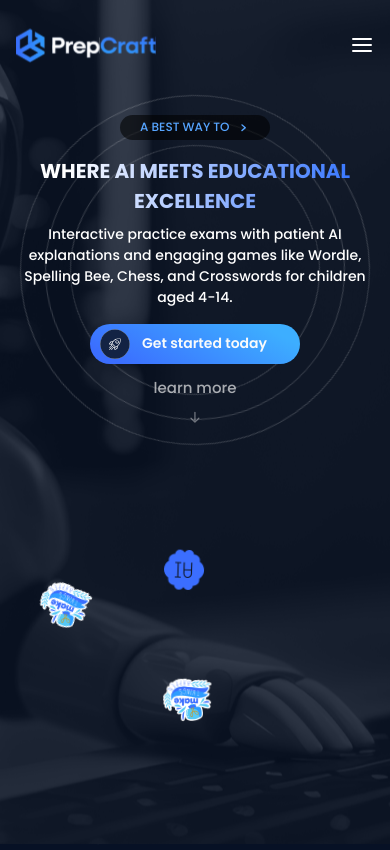
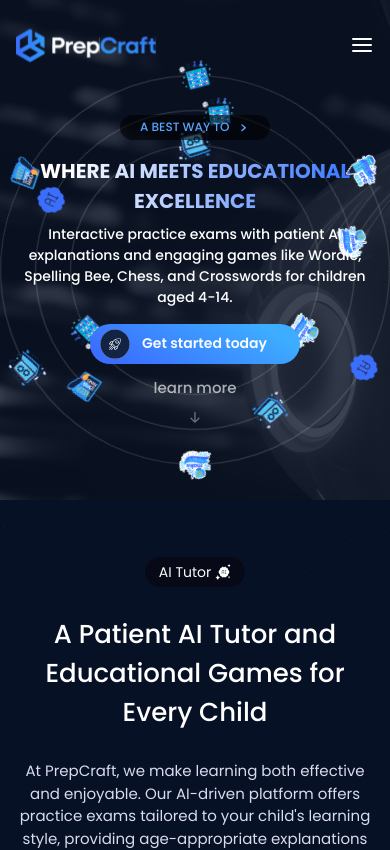
Before and after one commit to vikramkumartejani/PrepCraft, a Next.js app: page / in a window 390 px wide. Shown: the top 850 px of the page. Built offline with nearby package versions, Linux system fonts and the light colour scheme.

Commit message:
hero section responsive, animation and styling fix

```diff
--- a/components/Hero.tsx
+++ b/components/Hero.tsx
@@ -1,22 +1,26 @@
-import React from 'react';
-import Navbar from './Navbar';
-import Image from 'next/image';
-import OrbitingCirclesDemo from './OrbitingCirclesDemo';
+import React from "react";
+import Navbar from "./Navbar";
+import Image from "next/image";
+import OrbitingCirclesDemo from "./OrbitingCirclesDemo";
 
 const Hero = () => {
   return (
     <div
-      className="h-screen pt-[20px] lg:pt-[36px] bg-[#071125] relative w-full overflow-hidden"
-      style={{ backgroundImage: 'url("/assets/hero-bg.png")', backgroundPosition:'center', backgroundRepeat:'no-repeat'}}
+      className="pt-[20px] lg:pt-[36px] bg-[#071125] relative w-full md:h-[1100px] sm:h-[800px] h-[500px]  overflow-hidden"
+      style={{ backgroundImage: 'url("/assets/hero-bg.png")' }}
     >
       <Navbar />
 
-
       {/* Hero section content */}
       <div className="mt-10 relative z-30 max-w-[1180px] w-full mx-auto h-full">
-        <OrbitingCirclesDemo/>
+        <OrbitingCirclesDemo />
       </div>
-        <Image src="/assets/hero-frame.svg" alt="hero-frame" width={1920} height={608} />
+      <Image
+        src="/assets/hero-frame.svg"
+        alt="hero-frame"
+        width={1920}
+        height={608}
+      />
     </div>
   );
 };
--- a/components/OrbitingCirclesDemo.tsx
+++ b/components/OrbitingCirclesDemo.tsx
@@ -1,4 +1,4 @@
-import React from "react";
+import React, { useEffect, useState } from "react";
 import { motion } from "framer-motion";
 import Image from "next/image";
 import Link from "next/link";
@@ -7,6 +7,37 @@
   const circlePath = {
     rotate: 360,
   };
+
+  const [isLarge, setIsLarge] = useState(false);
+  const [isMedium, setIsMedium] = useState(false);
+
+  useEffect(() => {
+    const updateScreenSize = () => {
+      const width = window.innerWidth;
+
+      if (width >= 768) {
+        setIsLarge(true);
+        setIsMedium(false);
+      } else if (width >= 640) {
+        setIsLarge(false);
+        setIsMedium(true);
+      } else {
+        setIsLarge(false);
+        setIsMedium(false);
+      }
+    };
+
+    // Call on mount to set initial value
+    updateScreenSize();
+
+    // Add resize listener
+    window.addEventListener("resize", updateScreenSize);
+
+    // Cleanup on unmount
+    return () => {
+      window.removeEventListener("resize", updateScreenSize);
+    };
+  }, []);
 
   const outerLogos = [
     "/assets/creativity.svg",
@@ -18,21 +49,17 @@
   ];
 
   const middleLogos = [
-        "/assets/creativity.svg",
-        "/assets/ai-brain-two.svg",
     "/assets/creativity2.svg",
     "/assets/computer-engineer.svg",
     "/assets/learning.svg",
+    "/assets/ai-brain-two.svg",
     "/assets/board-game.svg",
   ];
 
   const innerLogos = [
-        "/assets/creativity.svg",
-        "/assets/ai-brain-two.svg",
     "/assets/creativity2.svg",
+    "/assets/board-game.svg",
     "/assets/computer-engineer.svg",
-        "/assets/learning.svg",
-        "/assets/board-game.svg",
   ];
 
   return (
@@ -103,7 +130,7 @@
       <div className="relative flex items-center justify-center">
         {/* Outer Circle */}
         <motion.div
-                    className="absolute w-[350px] sm:w-[600px] h-[350px] sm:h-[600px] md:w-[850px] md:h-[850px] border border-[#ffffff30] rounded-full flex items-center justify-center"
+          className="absolute w-[390px] sm:w-[640px] h-[390px] sm:h-[640px] md:w-[850px] md:h-[850px] border border-[#ffffff30] rounded-full flex items-center justify-center"
           animate={circlePath}
           transition={{
             repeat: Infinity,
@@ -114,17 +141,26 @@
           {outerLogos.map((logo, index) => (
             <div
               key={`outer-${index}`}
-                            className="absolute w-12 h-12"
-                            style={{ transform: `rotate(${(index * 360) / outerLogos.length}deg) translateY(-430px)` }}
+              className="absolute md:w-12 sm:w-10 w-8 md:h-12 sm:h-10 h-8"
+              style={{
+                transform: `rotate(${
+                  (index * 360) / outerLogos.length
+                }deg) translateY(${isLarge ? -430 : isMedium ? -322 : -195}px)`,
+              }}
             >
-                            <img src={logo} alt={`Outer Logo ${index + 1}`} width={78} height={78} />
+              <img
+                src={logo}
+                alt={`Outer Logo ${index + 1}`}
+                width={78}
+                height={78}
+              />
             </div>
           ))}
         </motion.div>
 
         {/* Middle Circle */}
         <motion.div
-                    className="absolute w-[300px] h-[300px] sm:w-[500px] md:w-[720px] sm:h-[500px] md:h-[720px] border border-[#ffffff30] rounded-full flex items-center justify-center"
+          className="absolute w-[320px] h-[320px] sm:w-[530px] md:w-[720px] sm:h-[530px] md:h-[720px] border border-[#ffffff30] rounded-full flex items-center justify-center"
           animate={circlePath}
           transition={{
             repeat: Infinity,
@@ -135,10 +171,18 @@
           {middleLogos.map((logo, index) => (
             <div
               key={`middle-${index}`}
-                            className="absolute w-12 h-12"
-                            style={{ transform: `rotate(${(index * 360) / middleLogos.length}deg) translateY(-360px)` }}
+              className="absolute md:w-12 sm:w-10 w-8 md:h-12 sm:h-10 h-8"
+              style={{
+                transform: `rotate(${
+                  (index * 360) / middleLogos.length
+                }deg) translateY(${isLarge ? -360 : isMedium ? -265 : -160}px)`,
+              }}
             >
-                            <img src={logo} alt={`Middle Logo ${index + 1}`} className="w-full h-full" />
+              <img
+                src={logo}
+                alt={`Middle Logo ${index + 1}`}
+                className="w-full h-full"
+              />
             </div>
           ))}
         </motion.div>
@@ -156,15 +200,22 @@
           {innerLogos.map((logo, index) => (
             <div
               key={`inner-${index}`}
-                            className="absolute w-12 h-12"
-                            style={{ transform: `rotate(${(index * 360) / innerLogos.length}deg) translateY(-300px)` }}
+              className="absolute md:w-12 sm:w-10 w-8 md:h-12 sm:h-10 h-8"
+              style={{
+                transform: `rotate(${
+                  (index * 360) / innerLogos.length
+                }deg) translateY(${isLarge ? -300 : isMedium ? -200 : -125}px)`,
+              }}
             >
-                            <img src={logo} alt={`Inner Logo ${index + 1}`} className="w-full h-full" />
+              <img
+                src={logo}
+                alt={`Inner Logo ${index + 1}`}
+                className="w-full h-full"
+              />
             </div>
           ))}
         </motion.div>
       </div>
-
     </div>
   );
 };
```
Lines whose indentation alone changed are shown as unchanged.
